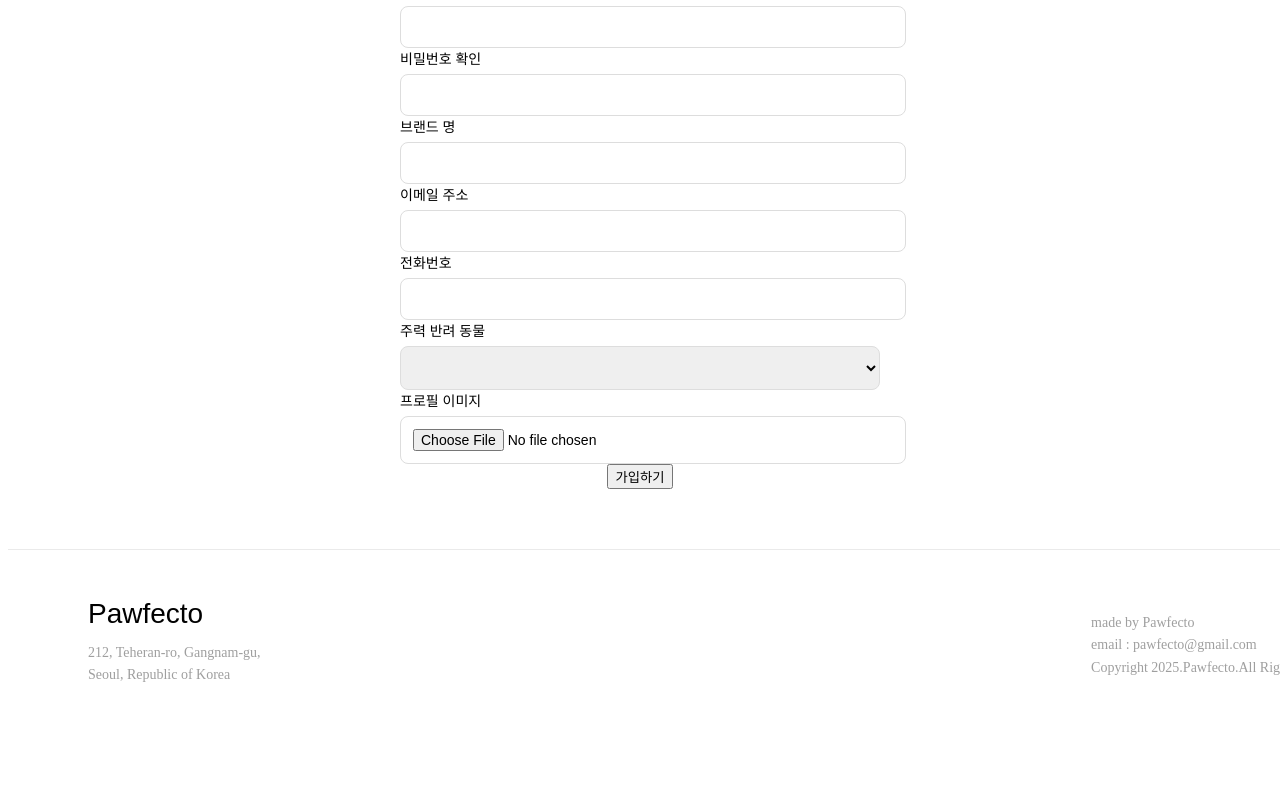
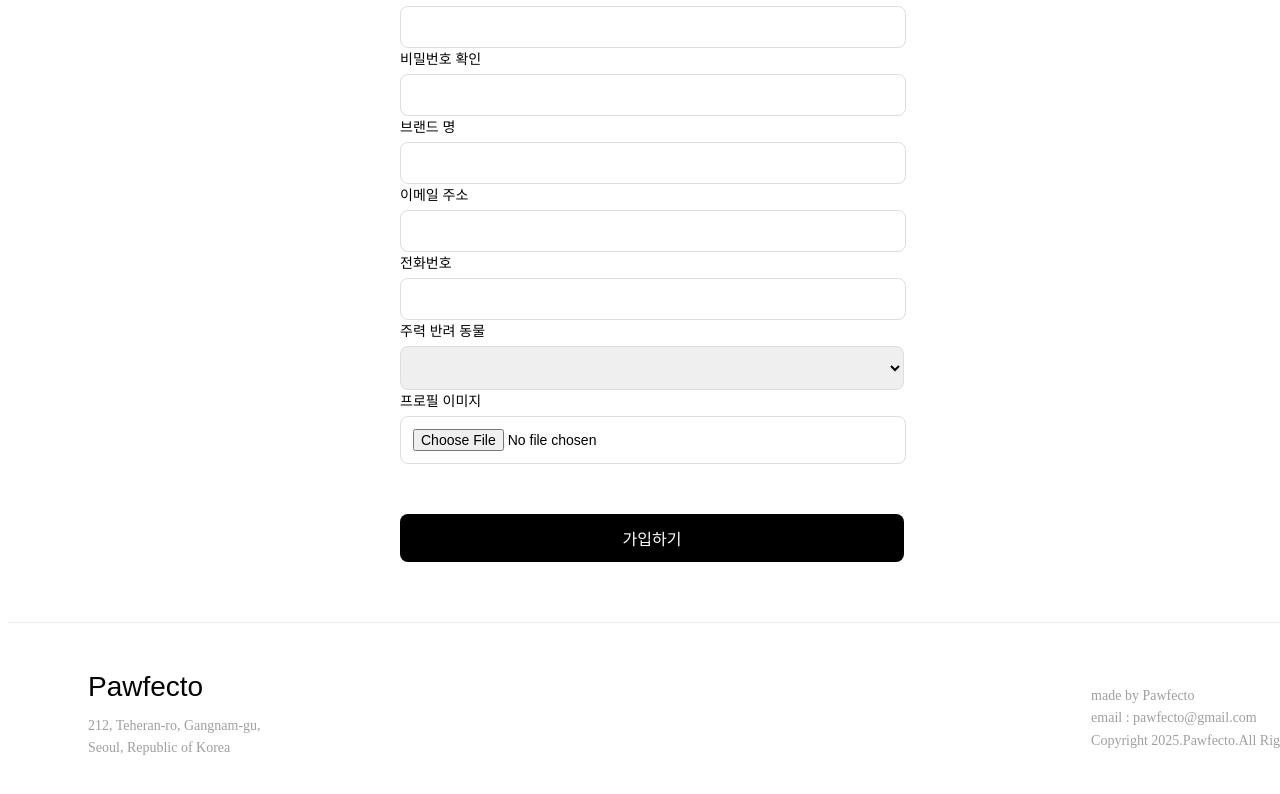
Before and after one commit to qqjiwoon/pawfecto-front, a Vue app: page /signup/brand in a window 1280 px wide. Shown: the part 475-1269 px from the top of the page. Before the commit the page ends 1224 px from the top, so only its background shows below. Built offline with nearby package versions, Linux system fonts and the light colour scheme.

Commit message:
style: update button styling for LoginView, SignupBrandView, SignupCreatorView

```diff
--- a/src/views/LoginView.vue
+++ b/src/views/LoginView.vue
@@ -149,7 +149,7 @@ import { RouterLink } from 'vue-router'
 /* Instagram 로그인 버튼 */
 .pf-login-instagram {
   margin-top: 12px;
-  width: 100%;
+  width: 109%;
   background-color: #ffffff;
   border: 1px solid #ddd;
   padding: 14px;
--- a/src/views/SignupBrandView.vue
+++ b/src/views/SignupBrandView.vue
@@ -65,7 +65,7 @@
         <input type="file" @change="handleFileUpload" />
       </div>
 
-      <button type="submit">가입하기</button>
+      <button type="submit" class="submit-btn">가입하기</button>
     </form>
 
   </div>
@@ -151,9 +151,16 @@ watch(
   font-weight: 500;
 }
 
-.form-group input,
+.form-group input{
+  width: 100%;
+  padding: 12px;
+  border-radius: 8px;
+  border: 1px solid #ddd;
+  font-size: 14px;
+}
+
 .form-group select {
-  width: 100%;
+  width: 105%;
   padding: 12px;
   border-radius: 8px;
   border: 1px solid #ddd;
@@ -167,8 +174,8 @@ watch(
 }
 
 .submit-btn {
-  width: 100%;
-  padding: 14px;
+  width: 105%;
+  padding: 12px;
   margin-top: 50px;
   background: #000;
   color: white;
--- a/src/views/SignupCreatorView.vue
+++ b/src/views/SignupCreatorView.vue
@@ -231,9 +231,16 @@ watch(
   font-weight: 500;
 }
 
-.form-group input,
+.form-group input {
+  width: 100%;
+  padding: 12px;
+  border-radius: 8px;
+  border: 1px solid #ddd;
+  font-size: 14px;
+}
+
 .form-group select {
-  width: 100%;
+  width: 105%;
   padding: 12px;
   border-radius: 8px;
   border: 1px solid #ddd;
@@ -285,7 +292,7 @@ watch(
 }
 
 .submit-btn {
-  width: 100%;
+  width: 105%;
   padding: 14px;
   margin-top: 50px;
   background: #000;
```
